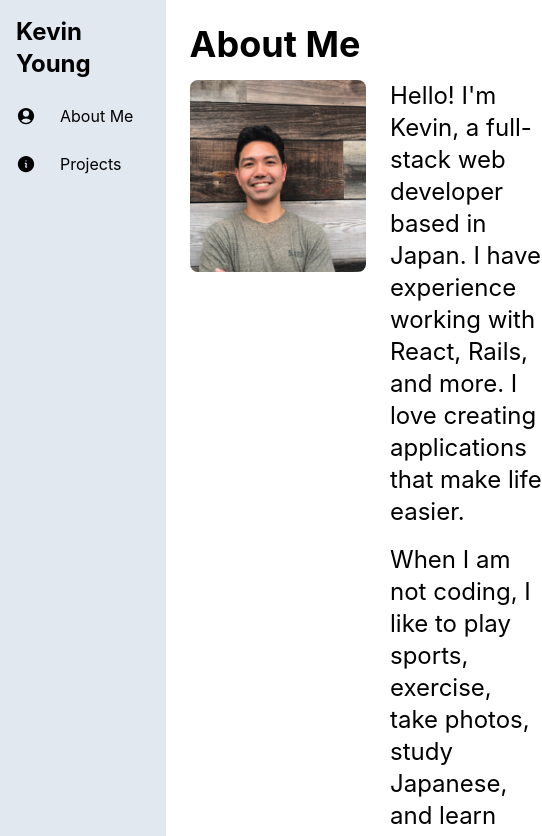
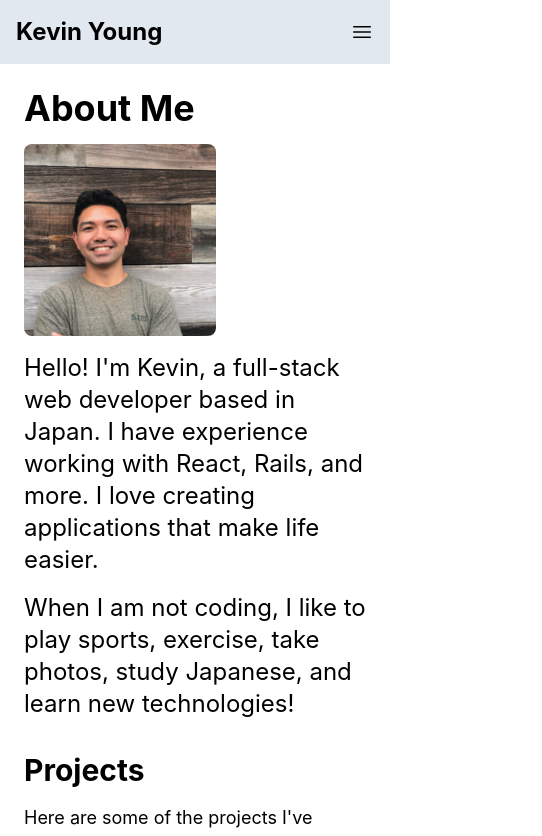
Before and after one commit to Paretooptimal22/react-portfolio, a React (Vite) app: page /projects in a window 390 px wide. Shown: the top 836 px of the page, 542 px wide, since content can reach past the window. Built offline with nearby package versions, Linux system fonts and the light colour scheme; a web font is replaced by a local one.

Commit message:
added responsiveness for mobile

```diff
--- a/src/components/AboutMePage.jsx
+++ b/src/components/AboutMePage.jsx
@@ -1,40 +1,47 @@
-import React from 'react';
+import React, { useState } from 'react';
 import Sidebar from './sidebar'; // Import the sidebar component
 
 function AboutMePage() {
+  const [isMobileMenuOpen, setIsMobileMenuOpen] = useState(false);
+
+  // Toggle mobile menu visibility
+  const toggleMobileMenu = () => {
+    setIsMobileMenuOpen(!isMobileMenuOpen);
+  };
+
   return (
-    <div className="min-h-screen flex">
-      <Sidebar />  {/* Include the sidebar here */}
+    <div className="min-h-screen flex flex-col md:flex-row">
+      {/* Sidebar: hidden on small screens */}
+      <Sidebar isMobileMenuOpen={isMobileMenuOpen} toggleMobileMenu={toggleMobileMenu} />
 
       <main className="flex-1 p-6">
+        {/* About Me Section */}
         <section id="about" className="mb-8">
           <h1 className="text-4xl font-bold mb-4">About Me</h1>
 
-          <div className="flex items-start">
+          <div className="flex flex-col md:flex-row items-start">
             {/* Image */}
             <img
-              src="/me.jpeg"  // Replace this with the actual path to your image
+              src="/me.jpeg" // Replace this with the actual path to your image
               alt="Kevin Young"
-              className="w-48 h-48 rounded-lg mr-6"
+              className="w-48 h-48 rounded-lg mb-4 md:mb-0 md:mr-6"
             />
 
             {/* Text */}
             <div>
               <p className="text-2xl mb-4">
                 Hello! I'm Kevin, a full-stack web developer based in Japan. I have experience working with React, Rails,
-                 and more. I love creating applications that make life easier.
+                and more. I love creating applications that make life easier.
               </p>
 
               <p className="text-2xl">
-              When I am not coding, I like to play sports, exercise, take photos, study Japanese, and learn new technologies!
+                When I am not coding, I like to play sports, exercise, take photos, study Japanese, and learn new technologies!
               </p>
             </div>
-
-
           </div>
-
         </section>
 
+        {/* Projects Section */}
         <section id="projects" className="mb-8">
           <h2 className="text-3xl font-bold mb-4">Projects</h2>
           <p className="text-lg">
@@ -42,6 +49,7 @@ function AboutMePage() {
           </p>
         </section>
 
+        {/* Contact Section */}
         <section id="contact">
           <h2 className="text-3xl font-bold mb-4">Contact</h2>
           <p className="text-lg">
--- a/src/components/sidebar.jsx
+++ b/src/components/sidebar.jsx
@@ -1,38 +1,63 @@
 import React from 'react';
-import { InformationCircleIcon } from '@heroicons/react/24/solid';
-import { UserCircleIcon } from '@heroicons/react/24/solid';
+import { InformationCircleIcon, UserCircleIcon, Bars3Icon } from '@heroicons/react/24/solid';
 
-const Sidebar = () => {
+const Sidebar = ({ isMobileMenuOpen, toggleMobileMenu }) => {
   return (
-    <aside className="w-64 bg-slate-200 text-black p-4">
+    <>
+      {/* Sidebar for medium and larger screens */}
+      <aside className="w-64 bg-slate-200 text-black p-4 hidden md:block">
         <div className="text-2xl font-bold mb-4">Kevin Young</div>
         <nav>
           <ul>
             <li className="mb-2 flex items-center hover:bg-slate-400 rounded">
-            {/* Information Icon */}
-            <a href="#about" className="block">
               <UserCircleIcon className="w-5 h-5 mr-2" />
-            </a>
-
-            {/* About Me link */}
               <a href="#about" className="block py-2 px-4">
                 About Me
               </a>
             </li>
             <li className="mb-2 flex items-center hover:bg-slate-400 rounded">
-
-            <a href="#projects" className="block">
               <InformationCircleIcon className="w-5 h-5 mr-2" />
-            </a>
-
-            <a href="#projects" className="block py-2 px-4 ">
+              <a href="#projects" className="block py-2 px-4">
                 Projects
               </a>
-
             </li>
           </ul>
         </nav>
       </aside>
+
+      {/* Navbar for small screens */}
+      <nav className="bg-slate-200 p-4 block md:hidden">
+        <div className="flex justify-between items-center">
+          <div className="text-2xl font-bold">Kevin Young</div>
+          {/* Dropdown button for mobile navbar */}
+          <button
+            className="text-black focus:outline-none"
+            onClick={toggleMobileMenu}
+          >
+            <Bars3Icon className="w-6 h-6" />
+          </button>
+        </div>
+        {/* Mobile navigation links */}
+        {isMobileMenuOpen && (
+          <div className="mt-4">
+            <ul>
+              <li className="mb-2 flex items-center hover:bg-slate-400 rounded">
+                <UserCircleIcon className="w-5 h-5 mr-2" />
+                <a href="#about" className="block py-2 px-4">
+                  About Me
+                </a>
+              </li>
+              <li className="mb-2 flex items-center hover:bg-slate-400 rounded">
+                <InformationCircleIcon className="w-5 h-5 mr-2" />
+                <a href="#projects" className="block py-2 px-4">
+                  Projects
+                </a>
+              </li>
+            </ul>
+          </div>
+        )}
+      </nav>
+    </>
   );
 };
 
```
Lines whose indentation alone changed are shown as unchanged.
